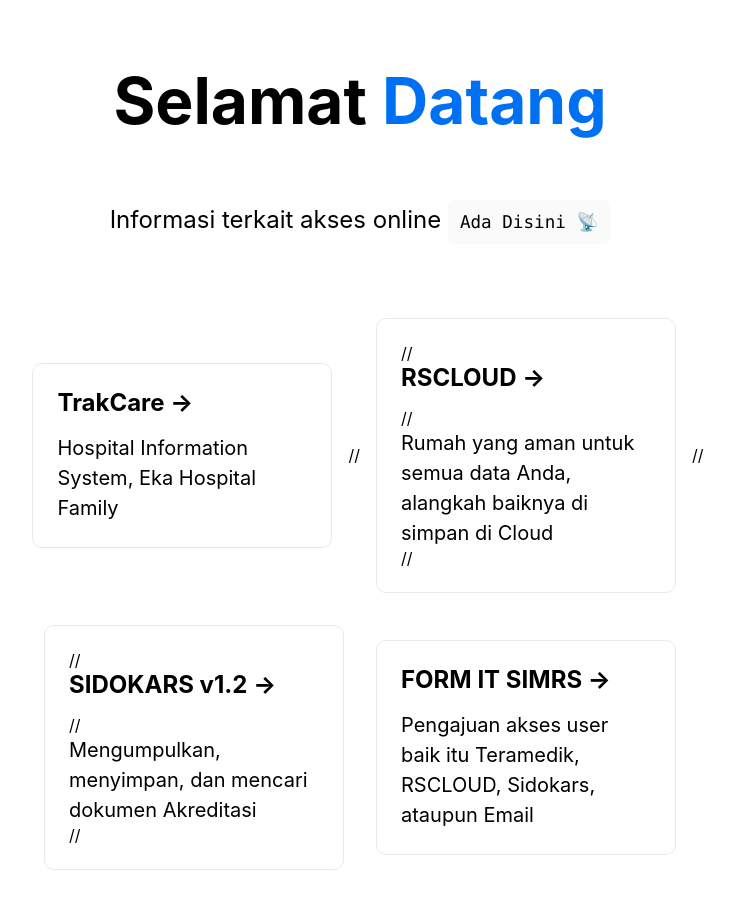
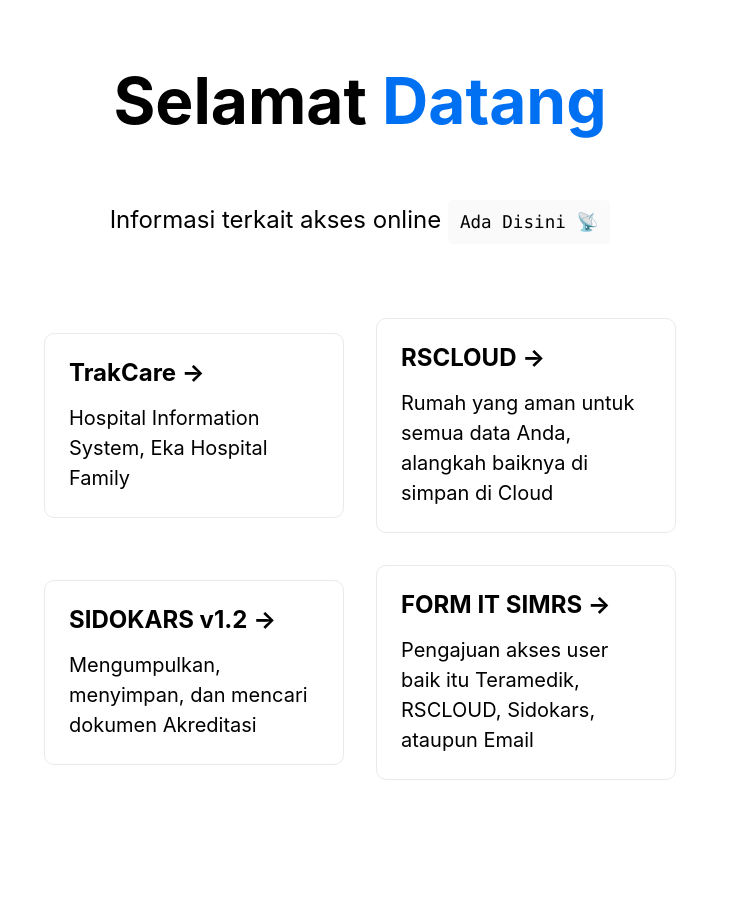
Before and after one commit to ve-verdian/akses-online, a Next.js app: page / in a window 1280 px wide. Shown: the top 908 px of the page, without its empty margins (280-1014 px from the left). After the commit the page ends 860 px from the top, so only its background shows below. Built offline with nearby package versions, Linux system fonts and the light colour scheme.

Commit message:
Update index.js

```diff
--- a/pages/index.js
+++ b/pages/index.js
@@ -27,15 +27,15 @@
             <p>Hospital Information System, Eka Hospital Family</p>
          </a>
 
-          // <a href="http://192.168.100.238/nextcloud" target="_blank" rel="noopener noreferrer" className={styles.card}>
-          //   <h2>RSCLOUD &rarr;</h2>
-          //   <p>Rumah yang aman untuk semua data Anda, alangkah baiknya di simpan di Cloud</p>
-          // </a>
+          <a href="http://192.168.100.238/nextcloud" target="_blank" rel="noopener noreferrer" className={styles.card}>
+            <h2>RSCLOUD &rarr;</h2>
+            <p>Rumah yang aman untuk semua data Anda, alangkah baiknya di simpan di Cloud</p>
+          </a>
 
-          // <a href="http://192.168.100.26" target="_blank" rel="noopener noreferrer" className={styles.card}>
-          //   <h2>SIDOKARS v1.2 &rarr;</h2>
-          //   <p>Mengumpulkan, menyimpan, dan mencari dokumen Akreditasi</p>
-          // </a>
+          <a href="http://192.168.100.26" target="_blank" rel="noopener noreferrer" className={styles.card}>
+            <h2>SIDOKARS v1.2 &rarr;</h2>
+            <p>Mengumpulkan, menyimpan, dan mencari dokumen Akreditasi</p>
+          </a>
 
           <a href="http://lims.rsiafamily.com:9494/flims/index.php?p=show_detail&id=25/" target="_blank" rel="noopener noreferrer" className={styles.card}>
             <h2>FORM IT SIMRS &rarr;</h2>
```
